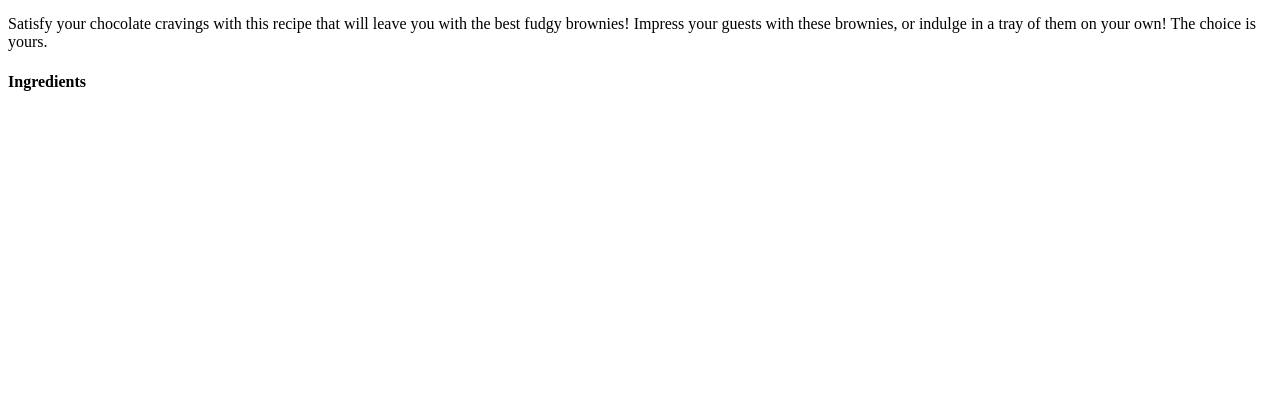
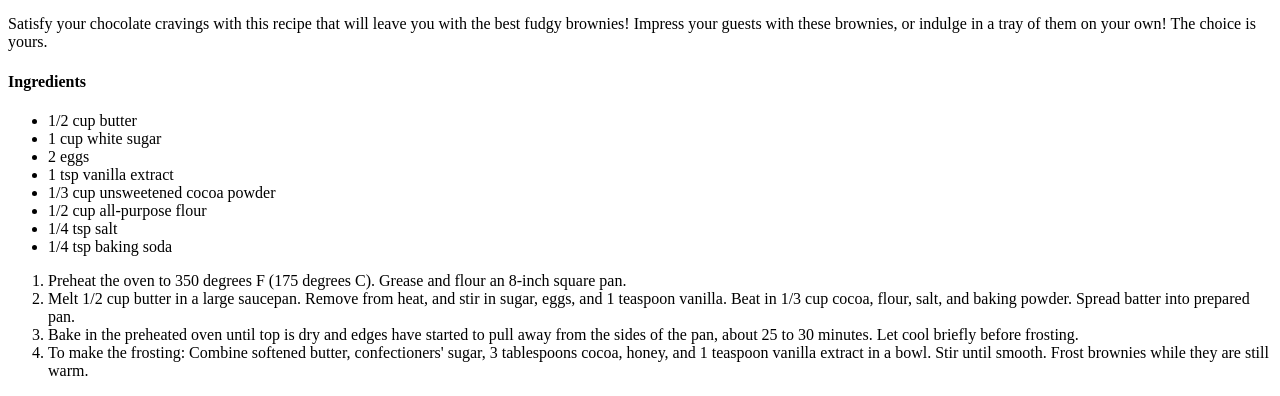
Before and after one commit to mika-elaa/odin-recipes, a plain HTML site: page recipes/brownies.html in a window 1280 px wide. Shown: the part 438-834 px from the top of the page. Before the commit the page ends 800 px from the top, so only its background shows below. Drawn offline with Linux system fonts and the light colour scheme.

```diff
--- a/recipes/brownies.html
+++ b/recipes/brownies.html
@@ -18,8 +18,22 @@
         <p><h4>Ingredients</h4>
 
         <ul>
-            <l1></l1>
+            <li>1/2 cup butter</li>
+            <li>1 cup white sugar</li>
+            <li>2 eggs</li>
+            <li>1 tsp vanilla extract</li>
+            <li>1/3 cup unsweetened cocoa powder</li>
+            <li>1/2 cup all-purpose flour</li>
+            <li>1/4 tsp salt</li>
+            <li>1/4 tsp baking soda</li>
         </ul>
+
+        <ol>
+            <li>Preheat the oven to 350 degrees F (175 degrees C). Grease and flour an 8-inch square pan.</li>
+            <li>Melt 1/2 cup butter in a large saucepan. Remove from heat, and stir in sugar, eggs, and 1 teaspoon vanilla. Beat in 1/3 cup cocoa, flour, salt, and baking powder. Spread batter into prepared pan.</li>
+            <li>Bake in the preheated oven until top is dry and edges have started to pull away from the sides of the pan, about 25 to 30 minutes. Let cool briefly before frosting.</li>
+            <li>To make the frosting: Combine softened butter, confectioners' sugar, 3 tablespoons cocoa, honey, and 1 teaspoon vanilla extract in a bowl. Stir until smooth. Frost brownies while they are still warm.</li>
+        </ol>
         </p>
     </p>
 </body>
```
Also changed, not shown: index.html (+1 -0 lines).
